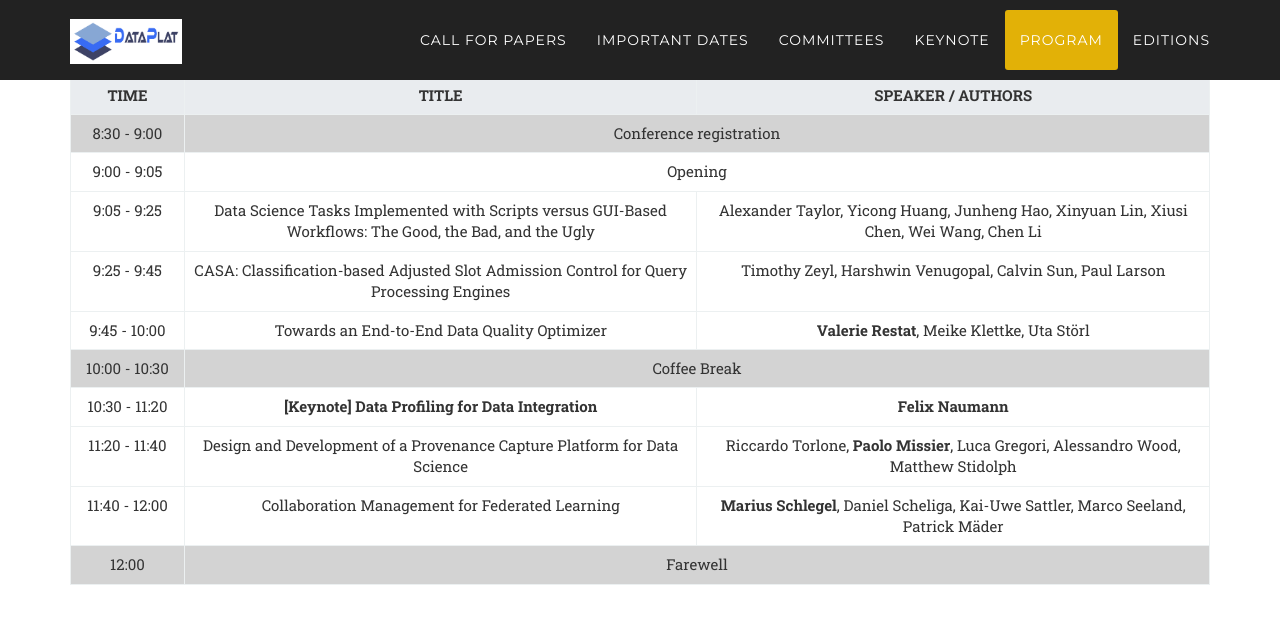
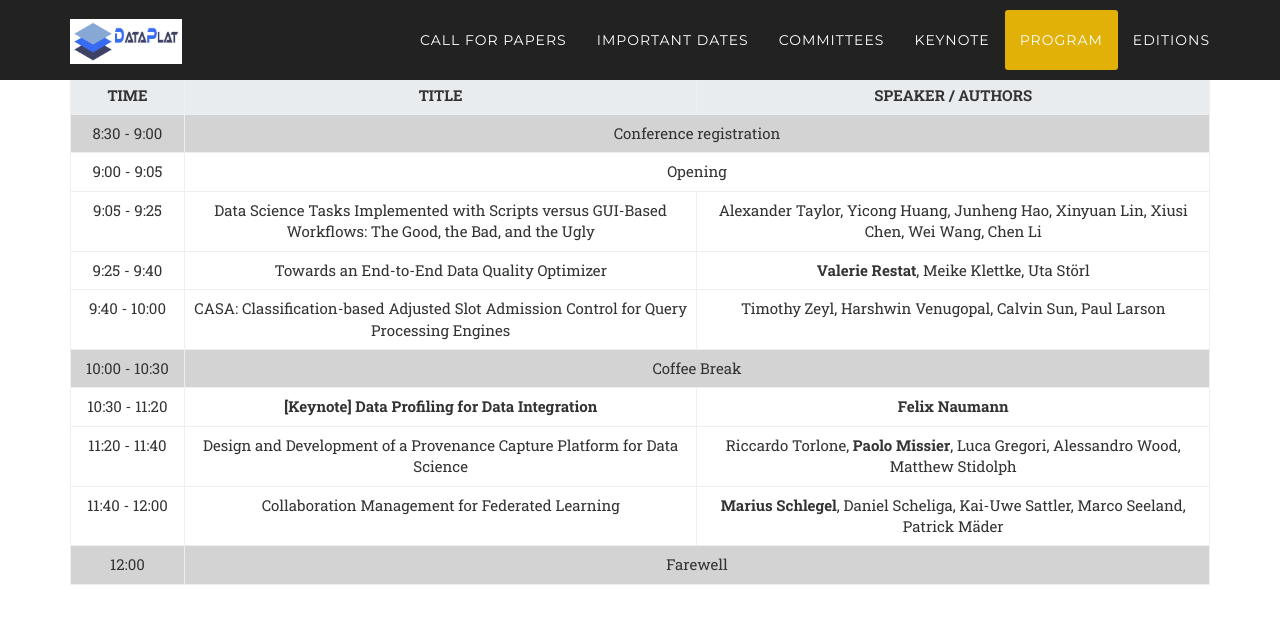
Before and after one commit to big-unibo/dataplat2024, a Jekyll site: the page built from index.html, in a window 1280 px wide and 900 px high, scrolled down 5880 px. Shown: the top 623 px of the window. Built offline with Jekyll 4.4.1, drawn with Linux system fonts in a browser that asks for light colours; some web fonts are replaced.

Commit message:
Update program.html

```diff
--- a/_includes/program.html
+++ b/_includes/program.html
@@ -19,8 +19,8 @@
 
                           <tr><td>9:00 -  9:05</td><td colspan="2">Opening</td></tr>
                           <tr><td>9:05 -  9:25</td><td>Data Science Tasks Implemented with Scripts versus GUI-Based Workflows: The Good, the Bad, and the Ugly</td><td>Alexander Taylor, Yicong Huang, Junheng Hao, Xinyuan Lin, Xiusi Chen, Wei Wang, Chen Li</td></tr>
-                          <tr><td>9:25 -  9:45</td><td>CASA: Classification-based Adjusted Slot Admission Control for Query Processing Engines</td><td>Timothy Zeyl, Harshwin Venugopal, Calvin Sun, Paul Larson</td></tr>
-                          <tr><td>9:45 - 10:00</td><td>Towards an End-to-End Data Quality Optimizer</td><td><b>Valerie Restat</b>, Meike Klettke, Uta Störl</td></tr>
+                          <tr><td>9:25 -  9:40</td><td>Towards an End-to-End Data Quality Optimizer</td><td><b>Valerie Restat</b>, Meike Klettke, Uta Störl</td></tr>
+                          <tr><td>9:40 - 10:00</td><td>CASA: Classification-based Adjusted Slot Admission Control for Query Processing Engines</td><td>Timothy Zeyl, Harshwin Venugopal, Calvin Sun, Paul Larson</td></tr>
 
                           <tr style="background-color: lightgray"><td>10:00 - 10:30</td><td colspan="2">Coffee Break</td></tr>
 
```
